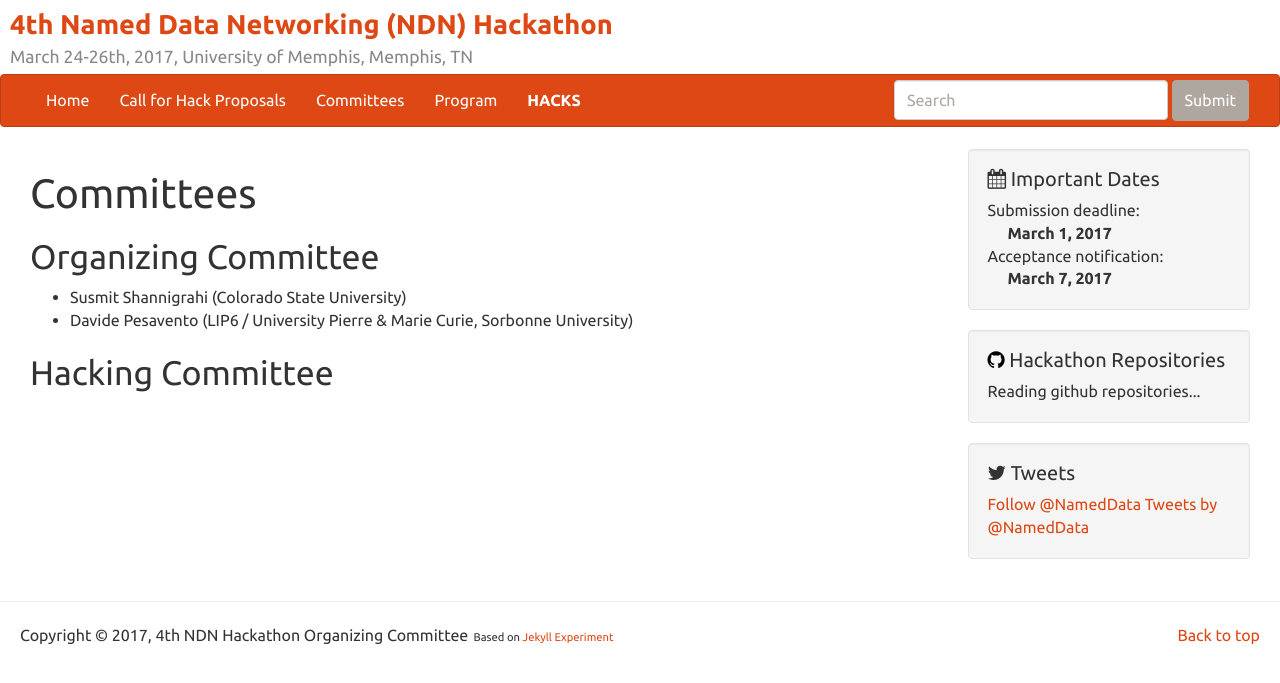
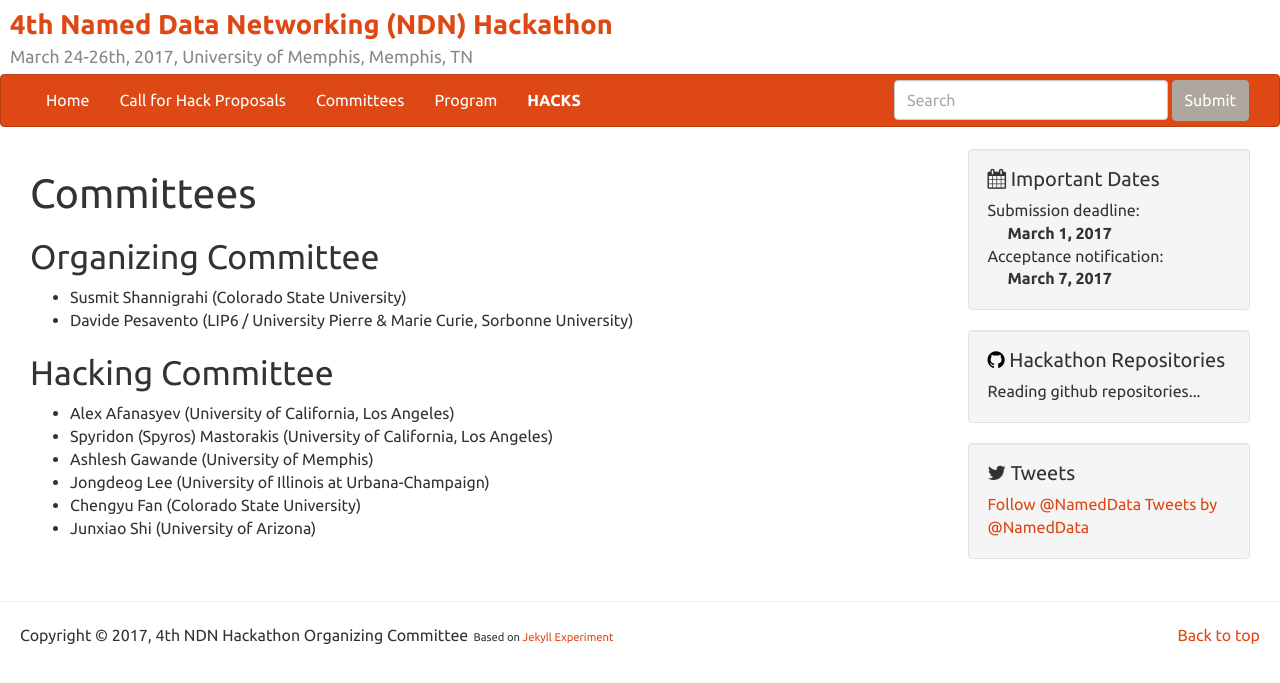
Before and after one commit to 4th-ndn-hackathon/4th-ndn-hackathon, a Jekyll site: the page built from committees.md, in a window 1280 px wide. Shown: the top 683 px of the page. Built offline with Jekyll 4.4.1, drawn with Linux system fonts in a browser that asks for light colours; comment, search, counter and statistics services are not loaded.

Commit message:
update committee

```diff
--- a/committees.md
+++ b/committees.md
@@ -9,3 +9,10 @@ title: Committees
 - Davide Pesavento (LIP6 / University Pierre & Marie Curie, Sorbonne University)
 
 ## Hacking Committee
+
+- Alex Afanasyev (University of California, Los Angeles)
+- Spyridon (Spyros) Mastorakis (University of California, Los Angeles)
+- Ashlesh Gawande (University of Memphis)
+- Jongdeog Lee (University of Illinois at Urbana-Champaign)
+- Chengyu Fan (Colorado State University)
+- Junxiao Shi (University of Arizona)
```
